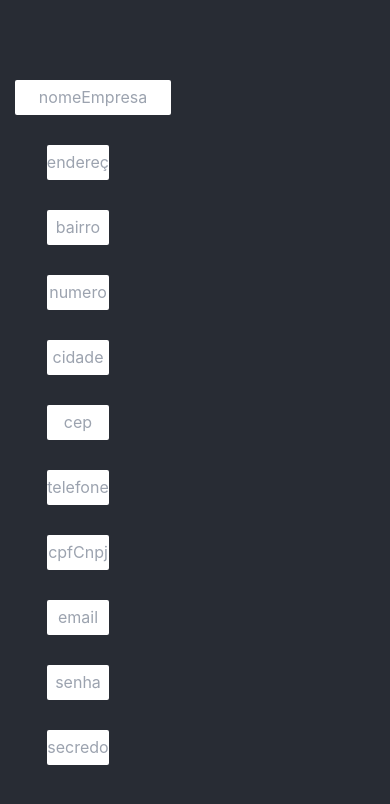
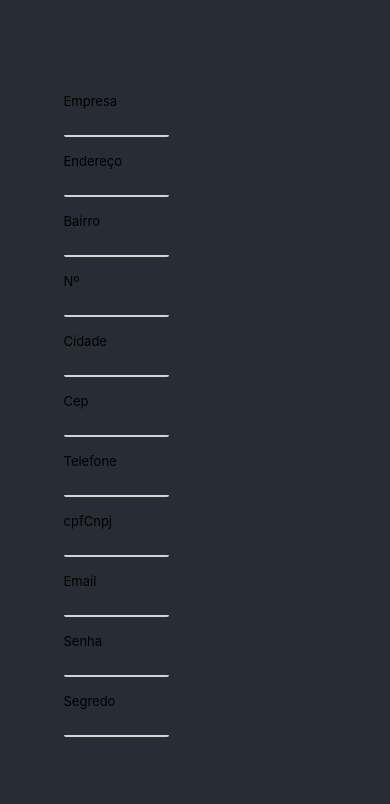
Before and after one commit to EriksJunior/add-promotion, a React (Vite) app: page /criarcadastro in a window 390 px wide. Shown: the top 804 px of the page. Built offline with nearby package versions, Linux system fonts and the light colour scheme.

Commit message:
refactor: alterado algumas config dos inputs

```diff
--- a/src/layout/RequestRegistration/RequestRegistration.tsx
+++ b/src/layout/RequestRegistration/RequestRegistration.tsx
@@ -4,6 +4,7 @@ import { Card } from '../../shared/components/Card/Card'
 import { Input } from '../../shared/components/Input/Input'
 import { Row } from '../../shared/components/Row/Row'
 import { Column } from '../../shared/components/Col/Col'
+import { ContentLabel } from '../../shared/components/Label/ContentLabel'
 
 import './RequestRegistration.scss'
 
@@ -11,19 +12,50 @@ export const RequestRegistrationLayout: React.FC = () => {
   return (
     <Card className={'w-2/4 h-auto rounded-2xl p-3 generalContainer bg-cyan-600 shadow-lg shadow-cyan-500/50'}>
       <Row>
-        <Input className='companyName' placeholder='nomeEmpresa' size={'40%'} type='text' />
-        <Input className='address' placeholder='endereço' size={'40%'} type='text' />
-        <Input className='district' placeholder='bairro' size={'25%'} type='text' />
-        <Input className='number' placeholder='numero' size={'25%'} type='text' />
-        <Input className='city' placeholder='cidade' size={'25%'} type='text' />
-        <Input className='cep' placeholder='cep' size={'25%'} type='text' />
-        <Input className='telephone' placeholder='telefone' size={'25%'} type='text' />
+        <ContentLabel textLabel={'Empresa'}>
+          <Input className='companyName' size={'93%'} type='text' />
+        </ContentLabel>
 
+        <ContentLabel textLabel={'Endereço'}>
+          <Input className='address'  size={'93%'} type='text' />
+        </ContentLabel>
 
-        <Input className='cpfCnpj' placeholder='cpfCnpj' size={'25%'} type='text' />
-        <Input className='email' placeholder='email' size={'25%'} type='text' />
-        <Input className='password' placeholder='senha' size={'25%'} type='text' />
-        <Input className='secret' placeholder='secredo' size={'25%'} type='text' />
+        <ContentLabel textLabel={'Bairro'}>
+          <Input className='district'  size={'93%'} type='text' />
+        </ContentLabel>
+
+        <ContentLabel textLabel={'Nº'}>
+          <Input className='number'  size={'20%'} type='text' />
+        </ContentLabel>
+
+        <ContentLabel textLabel={'Cidade'}>
+          <Input className='city' size={'40%'} type='text' />
+        </ContentLabel>
+
+        <ContentLabel textLabel={'Cep'}>
+          <Input className='cep'  size={'93%'} type='text' />
+        </ContentLabel>
+
+        <ContentLabel textLabel={'Telefone'}>
+          <Input className='telephone'  size={'93%'} type='text' />
+        </ContentLabel>
+
+        <ContentLabel textLabel={'cpfCnpj'}>
+          <Input className='cpfCnpj'  size={'93%'} type='text' />
+        </ContentLabel>
+
+        <ContentLabel textLabel={'Email'}>
+          <Input className='email'  size={'93%'} type='text' />
+        </ContentLabel>
+
+        <ContentLabel textLabel={'Senha'}>
+          <Input className='password'  size={'93%'} type='text' />
+        </ContentLabel>
+
+        <ContentLabel textLabel={'Segredo'}>
+          <Input className='secret'  size={'93%'} type='text' />
+        </ContentLabel>
+
       </Row>
     </Card>
   )
--- a/src/shared/components/Input/Input.scss
+++ b/src/shared/components/Input/Input.scss
@@ -1,39 +1,60 @@
+input{
+  border: 0;
+  border-top: none!important;
+  background-color: transparent;
+  border-bottom: 2px solid lightgrey;
+  outline: none!important;
+  min-width: 180px;
+  font-size: 16px;
+  transition: all .3s ease-out;
+  -webkit-transition: all .3s ease-out;
+  -moz-transition: all .3s ease-out;
+  -webkit-appearance:none;
+  border-radius: 0;
+}
 
+input:focus{
+  border-bottom: 2px solid black;
+}
+
+input::placeholder{
+  color:transparent;
+}
 
 @media screen and (max-width: 1160px) {
   .companyName{
     width: 100%!important;
   }
   .address{
-    width: 40%!important;
+    width: 100%!important;
   }
   .district{
-    width: 40%!important;
+    width: 100%!important;
   }
   .number{
-    width: 40%!important;
+    width: 100%!important;
   }
   .city{
-    width: 40%!important;
+    width: 100%!important;
   }
   .cep{
-    width: 40%!important;
+    width: 100%!important;
   }
   .telephone{
-    width: 40%!important;
+    width: 100%!important;
   }
   .cpfCnpj{
-    width: 40%!important;
+    width: 100%!important;
 
   }
   .email{
-    width: 40%!important;
+    width: 100%!important;
   }
   .password{
-    width: 40%!important;
+    width: 100%!important;
   }
   .secret{
-    width: 40%!important;
+    width: 100%!important;
   }
 
 }
--- a/src/shared/components/Input/Input.tsx
+++ b/src/shared/components/Input/Input.tsx
@@ -11,6 +11,6 @@ interface IInput {
 
 export const Input: React.FC<IInput> = ({type, placeholder, size, className }) => {
   return (
-      <input className={className} type={type} placeholder={placeholder} style={{width: size, textAlign: "center", height: '35px', margin: '15px', maxWidth: '100%', minWidth: '20%', borderRadius: '0.125rem'}}/>
+      <input className={className} type={type} placeholder={placeholder} style={{width: size, height: '25px', marginRight: '15px',  marginBottom: '15px', marginTop: '0px', maxWidth: '100%', minWidth: '20%', borderRadius: '0.125rem'}}/>
   )
 }
--- /dev/null
+++ b/src/shared/components/Label/ContentLabel.scss
@@ -0,0 +1,14 @@
+.label-float{
+  position: relative;
+}
+
+.label-float label{
+  pointer-events: none;
+  position: absolute;
+  top: 0;
+  left: 0;
+  margin-top: 13px;
+  transition: all .3s ease-out;
+  -webkit-transition: all .3s ease-out;
+  -moz-transition: all .3s ease-out;
+}
--- /dev/null
+++ b/src/shared/components/Label/ContentLabel.tsx
@@ -0,0 +1,18 @@
+import React from "react";
+import './ContentLabel.scss'
+
+interface ILabel {
+  children: JSX.Element[] | JSX.Element
+  textLabel?: string
+}
+export const ContentLabel: React.FC<ILabel> = ({ children, textLabel }) => {
+  return (
+    <div className="labelFloat w-2/4 flex flex-col flex-wrap">
+      <div style={{ display: 'flex', justifyContent: 'start',  width:'93%', fontSize: '13px' }}>
+        <label>{textLabel}</label>
+      </div>
+
+        {children}
+    </div>
+  )
+}
```
